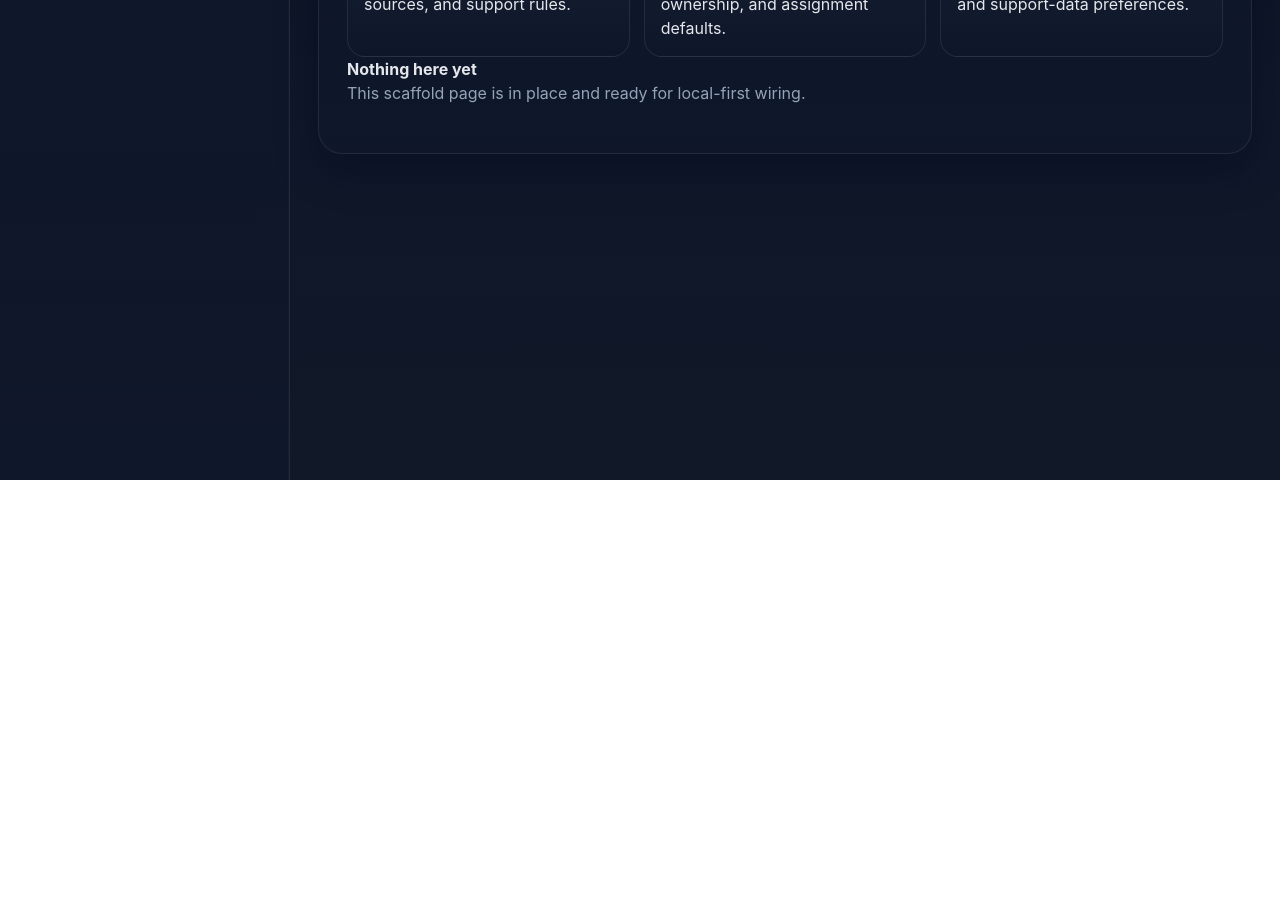
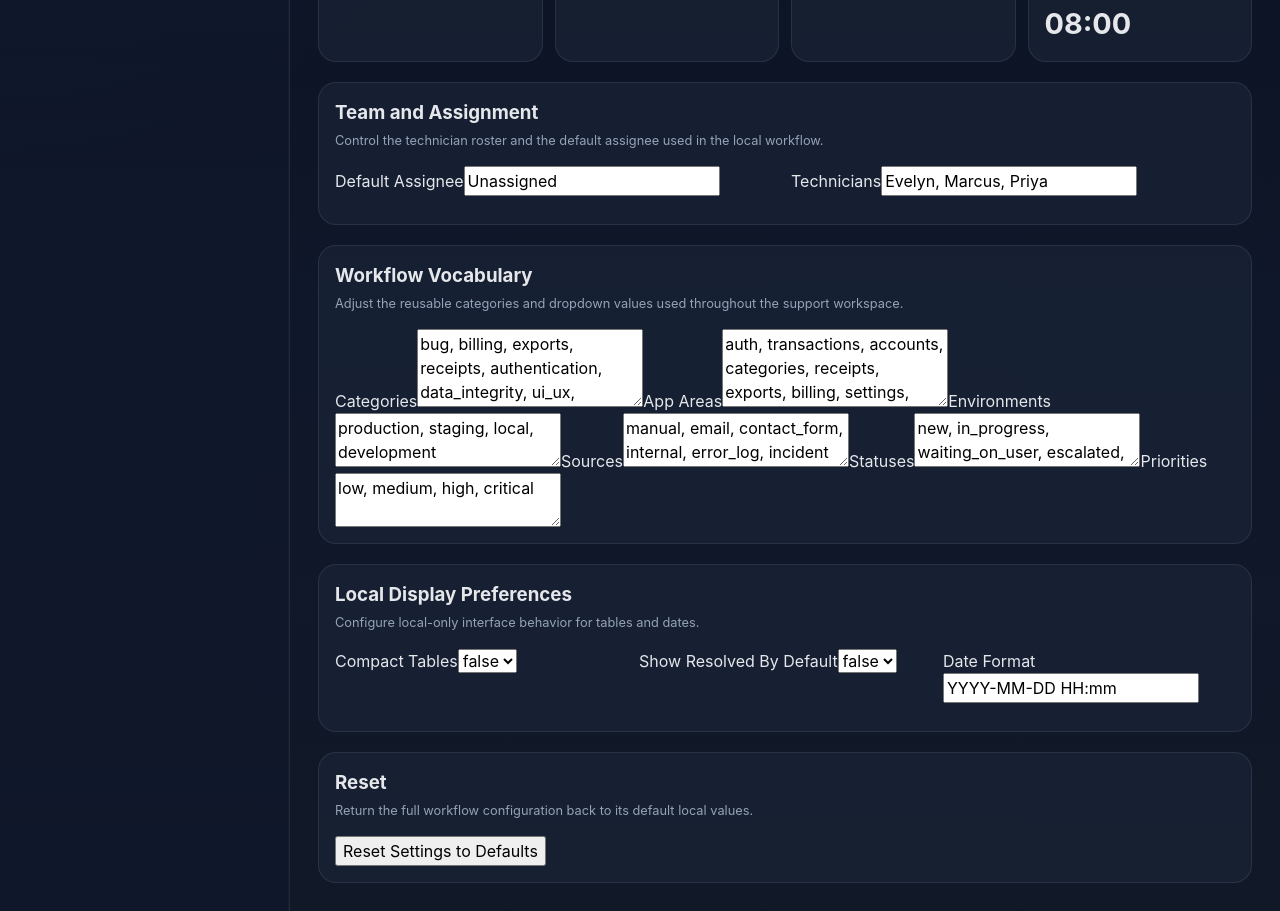
Before and after one commit to Emanuel628/InEx-IT-Support, a React (Vite) app: page /settings in a window 1280 px wide. Shown: the part 320-1231 px from the top of the page. Before the commit the page ends 800 px from the top, so only its background shows below. Built offline with nearby package versions, Linux system fonts and the light colour scheme.

Commit message:
Build settings workflow configuration page

```diff
--- a/src/pages/settings/SettingsPage.tsx
+++ b/src/pages/settings/SettingsPage.tsx
@@ -1,15 +1,147 @@
-import { PlaceholderPage } from '@/components/shared/PlaceholderPage';
+import { useMemo, useState } from 'react';
+import { getSettings, resetSettings, updateSettings } from '@/features/settings/lib/settingsStore';
+import '@/features/tickets/styles/tickets.css';
+
+function parseList(value: string) {
+  return value.split(',').map((item) => item.trim()).filter(Boolean);
+}
 
 export function SettingsPage() {
+  const [version, setVersion] = useState(0);
+  const [message, setMessage] = useState('');
+  const settings = useMemo(() => getSettings(), [version]);
+
+  function refresh() {
+    setVersion((current) => current + 1);
+  }
+
+  function save(updates: Partial<typeof settings>) {
+    updateSettings(updates);
+    setMessage('Settings saved.');
+    refresh();
+  }
+
+  function handleReset() {
+    if (!window.confirm('Reset workflow settings to defaults?')) {
+      return;
+    }
+    resetSettings();
+    setMessage('Settings reset to defaults.');
+    refresh();
+  }
+
   return (
-    <PlaceholderPage
-      title="Settings"
-      description="Configuration hub for local-first support workflow vocabulary and defaults."
-      cards={[
-        { title: 'Workflow', body: 'Adjust statuses, priorities, sources, and support rules.' },
-        { title: 'Team', body: 'Manage technicians, queue ownership, and assignment defaults.' },
-        { title: 'Local Controls', body: 'Review backup, export, import, and support-data preferences.' },
-      ]}
-    />
+    <section className="ticket-workspace-page">
+      <div className="ticket-page-header">
+        <div>
+          <span className="ticket-page-eyebrow">Settings</span>
+          <h2>Workflow Configuration</h2>
+          <p>Manage technicians, default assignment, support vocabulary, and local display preferences for the console.</p>
+        </div>
+      </div>
+
+      <div className="ticket-stats-grid">
+        <article className="ticket-stat-card"><span>Default Assignee</span><strong>{settings.defaultAssignee}</strong></article>
+        <article className="ticket-stat-card"><span>Technicians</span><strong>{settings.technicians.length}</strong></article>
+        <article className="ticket-stat-card"><span>Categories</span><strong>{settings.categories.length}</strong></article>
+        <article className="ticket-stat-card"><span>Updated</span><strong>{settings.updatedAt}</strong></article>
+      </div>
+
+      {message ? (
+        <section className="ticket-detail-panel">
+          <div className="ticket-section-header">
+            <h3>Last Action</h3>
+            <span>{message}</span>
+          </div>
+        </section>
+      ) : null}
+
+      <section className="ticket-detail-panel">
+        <div className="ticket-section-header">
+          <h3>Team and Assignment</h3>
+          <span>Control the technician roster and the default assignee used in the local workflow.</span>
+        </div>
+        <div className="ticket-form-grid">
+          <label>
+            Default Assignee
+            <input defaultValue={settings.defaultAssignee} onBlur={(event) => save({ defaultAssignee: event.target.value.trim() || 'Unassigned' })} />
+          </label>
+          <label>
+            Technicians
+            <input defaultValue={settings.technicians.join(', ')} onBlur={(event) => save({ technicians: parseList(event.target.value) })} />
+          </label>
+        </div>
+      </section>
+
+      <section className="ticket-detail-panel">
+        <div className="ticket-section-header">
+          <h3>Workflow Vocabulary</h3>
+          <span>Adjust the reusable categories and dropdown values used throughout the support workspace.</span>
+        </div>
+        <div className="ticket-detail-stack">
+          <label>
+            Categories
+            <textarea rows={3} defaultValue={settings.categories.join(', ')} onBlur={(event) => save({ categories: parseList(event.target.value) })} />
+          </label>
+          <label>
+            App Areas
+            <textarea rows={3} defaultValue={settings.appAreas.join(', ')} onBlur={(event) => save({ appAreas: parseList(event.target.value) })} />
+          </label>
+          <label>
+            Environments
+            <textarea rows={2} defaultValue={settings.environments.join(', ')} onBlur={(event) => save({ environments: parseList(event.target.value) })} />
+          </label>
+          <label>
+            Sources
+            <textarea rows={2} defaultValue={settings.sources.join(', ')} onBlur={(event) => save({ sources: parseList(event.target.value) })} />
+          </label>
+          <label>
+            Statuses
+            <textarea rows={2} defaultValue={settings.statuses.join(', ')} onBlur={(event) => save({ statuses: parseList(event.target.value) })} />
+          </label>
+          <label>
+            Priorities
+            <textarea rows={2} defaultValue={settings.priorities.join(', ')} onBlur={(event) => save({ priorities: parseList(event.target.value) })} />
+          </label>
+        </div>
+      </section>
+
+      <section className="ticket-detail-panel">
+        <div className="ticket-section-header">
+          <h3>Local Display Preferences</h3>
+          <span>Configure local-only interface behavior for tables and dates.</span>
+        </div>
+        <div className="ticket-form-grid">
+          <label>
+            Compact Tables
+            <select value={settings.localPreferences.compactTables ? 'true' : 'false'} onChange={(event) => save({ localPreferences: { compactTables: event.target.value === 'true' } })}>
+              <option value="false">false</option>
+              <option value="true">true</option>
+            </select>
+          </label>
+          <label>
+            Show Resolved By Default
+            <select value={settings.localPreferences.showResolvedByDefault ? 'true' : 'false'} onChange={(event) => save({ localPreferences: { showResolvedByDefault: event.target.value === 'true' } })}>
+              <option value="false">false</option>
+              <option value="true">true</option>
+            </select>
+          </label>
+          <label>
+            Date Format
+            <input defaultValue={settings.localPreferences.dateFormat} onBlur={(event) => save({ localPreferences: { dateFormat: event.target.value.trim() || 'YYYY-MM-DD HH:mm' } })} />
+          </label>
+        </div>
+      </section>
+
+      <section className="ticket-detail-panel">
+        <div className="ticket-section-header">
+          <h3>Reset</h3>
+          <span>Return the full workflow configuration back to its default local values.</span>
+        </div>
+        <div className="ticket-inline-actions">
+          <button type="button" onClick={handleReset}>Reset Settings to Defaults</button>
+        </div>
+      </section>
+    </section>
   );
 }
```
